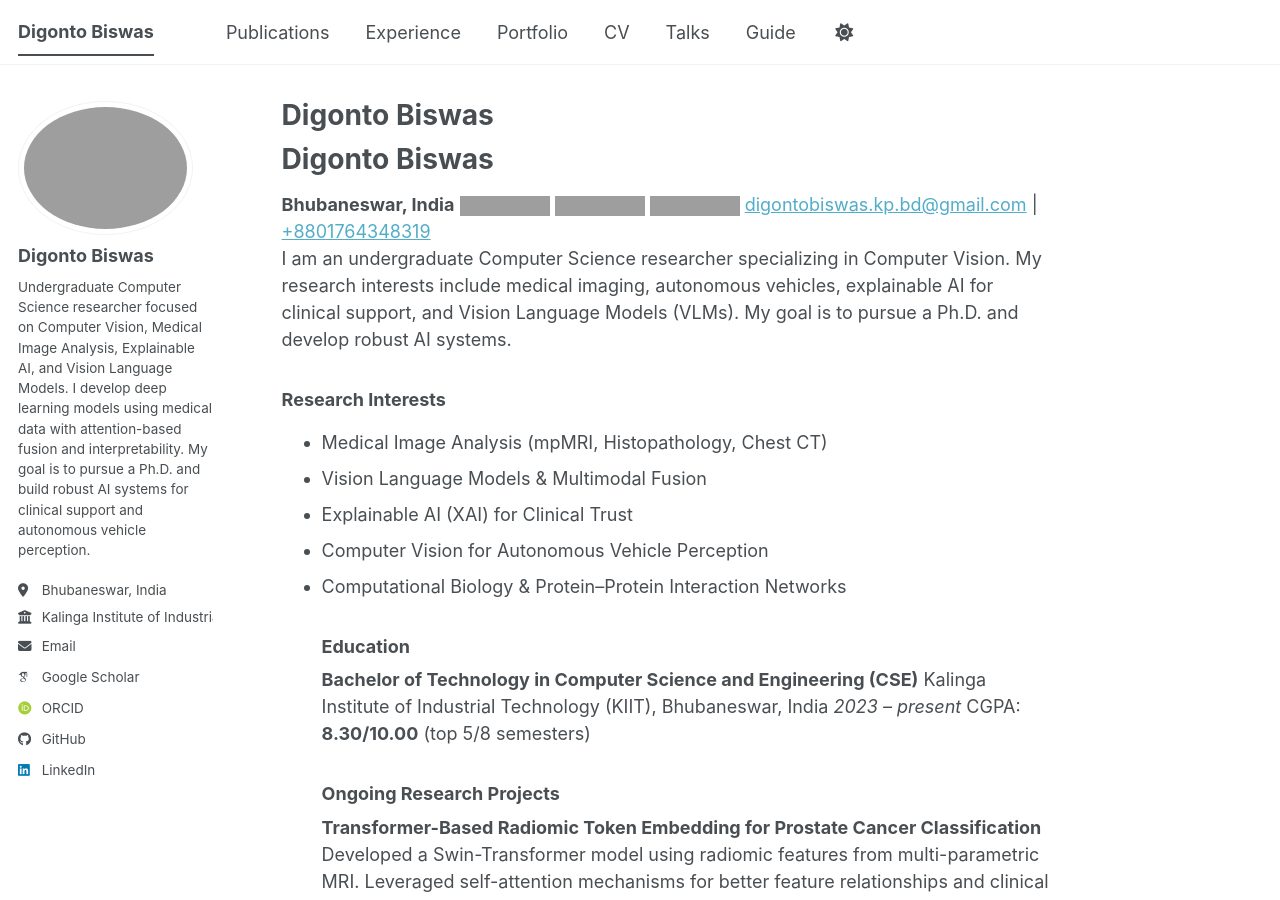
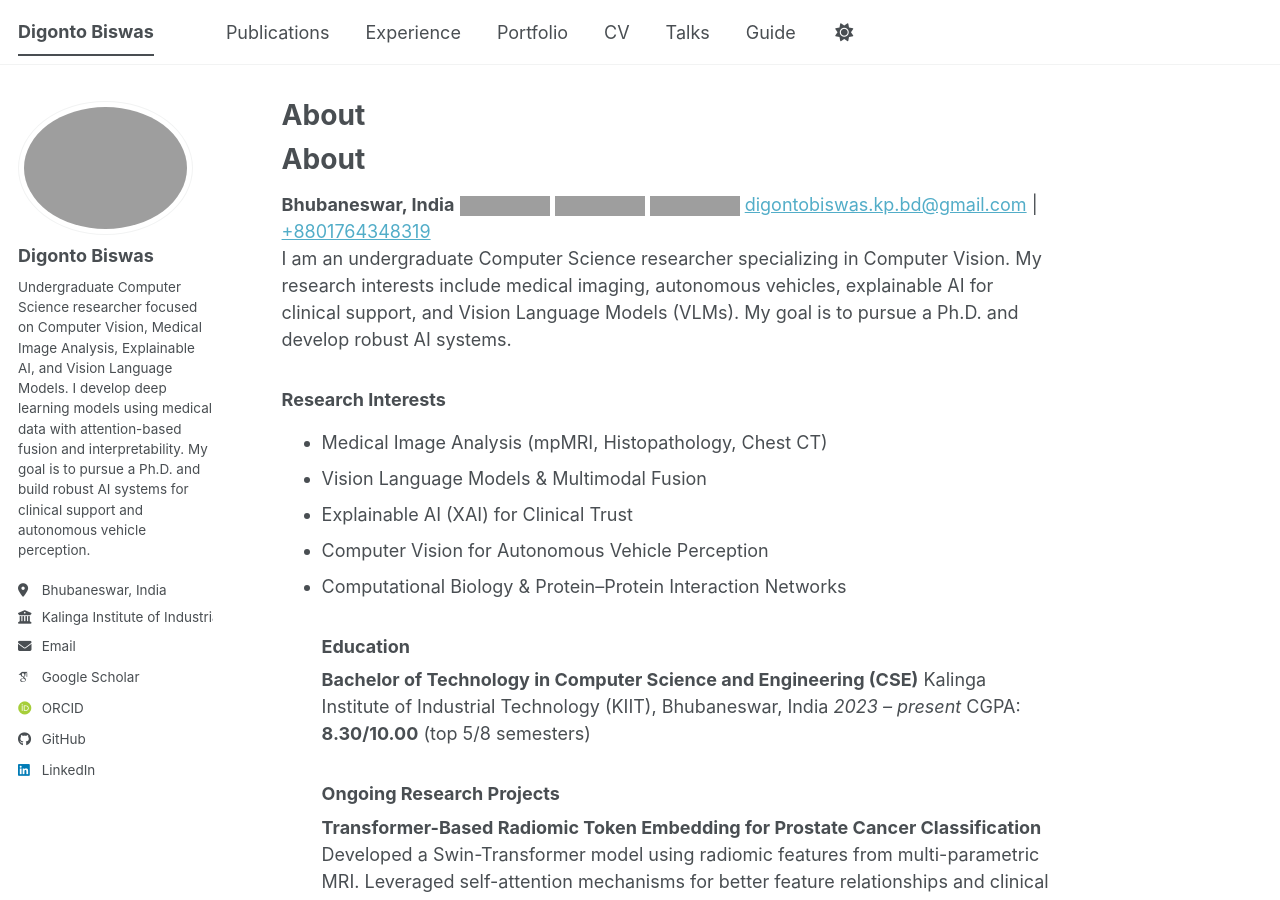
Before and after one commit to digontobiswas/digontobiswas.github.io, a Jekyll site: the page built from _pages/about.md, in a window 1280 px wide and 900 px high. Built offline with Jekyll 4.4.1, drawn with Linux system fonts in a browser that asks for light colours; some web fonts are replaced; a script bundle is joined from its source files by our own code; library files that are not in the unit come from our copies; our own code applies the rules of GitHub Pages for plain Markdown files; grey boxes are pictures that could not be loaded.

Commit message:
Update about.md

```diff
--- a/_pages/about.md
+++ b/_pages/about.md
@@ -6,7 +6,7 @@ redirect_from:
   - /about/
   - /about.html
 ---
-# Digonto Biswas
+# About
 **Bhubaneswar, India**
 [![GitHub](https://img.shields.io/badge/GitHub-digontobiswas-black?style=flat&logo=github)](https://github.com/digontobiswas)
 [![Google Scholar](https://img.shields.io/badge/Google_Scholar-4285F4?style=flat&logo=google-scholar)](https://scholar.google.com/citations?user=cdnKCqMAAAAJ)
```
